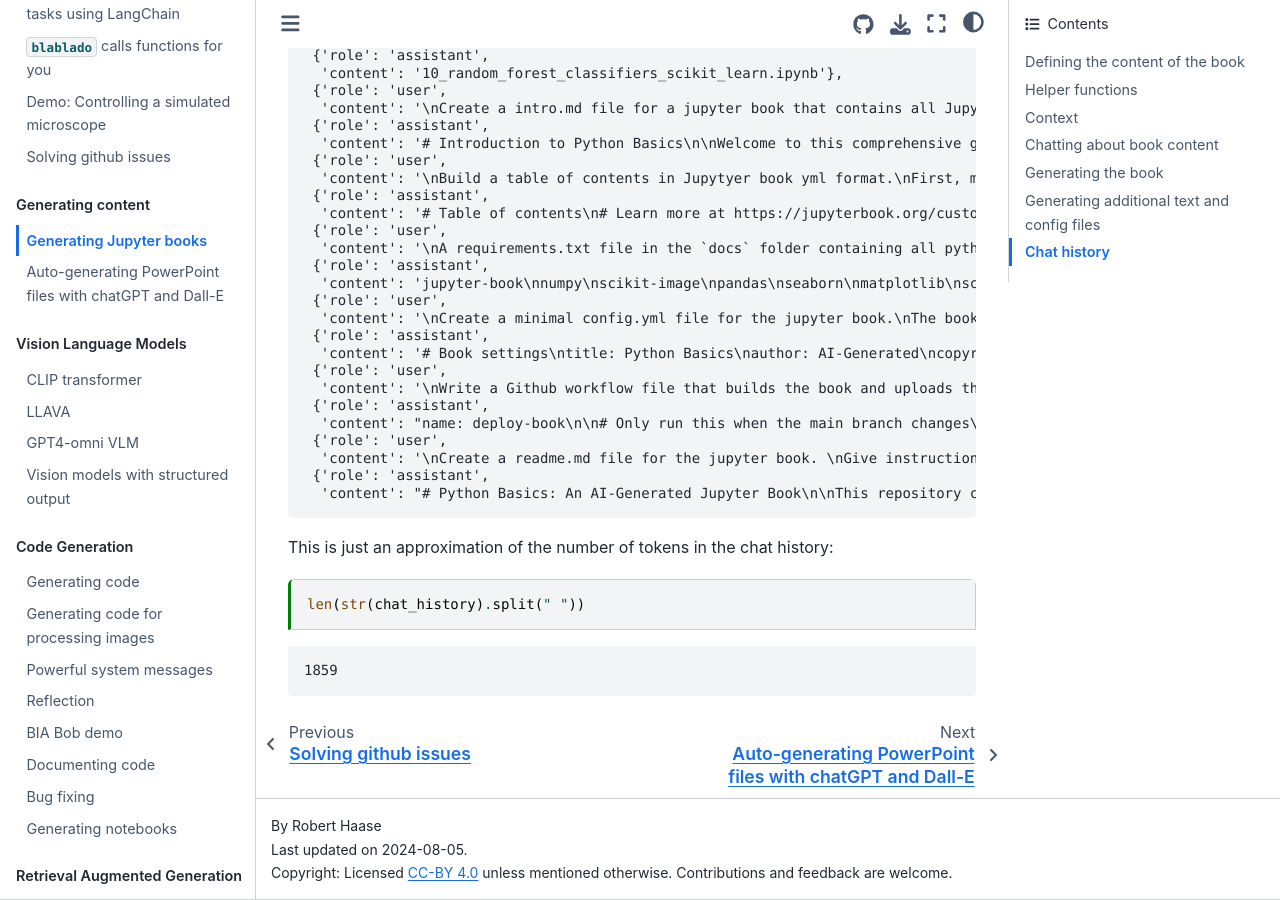
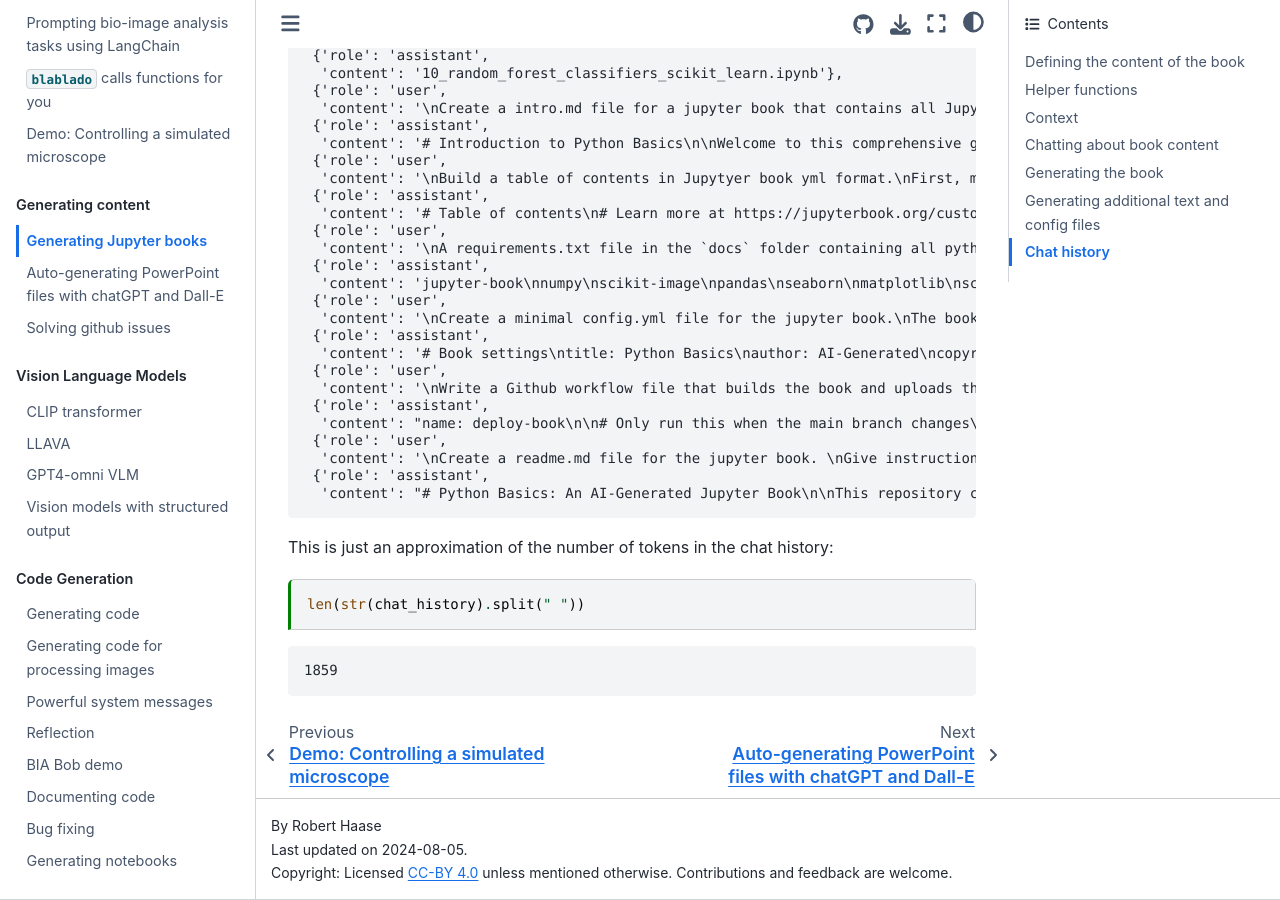
Before and after one commit to ScaDS/generative-ai-notebooks, a Jupyter Book: the page built from docs/44_generating_jupyter_books/generator.ipynb, in a window 1280 px wide and 900 px high, scrolled down 8457 px. Built offline with Jupyter Book 1.0.4 settings and Sphinx 7.4.7 and the Sphinx Book theme 1.1.4, drawn with Linux system fonts in a browser that asks for light colours; pages that are not in the unit, such as notebooks, are missing from menus.

Commit message:
Update _toc.yml

```diff
--- a/docs/_toc.yml
+++ b/docs/_toc.yml
@@ -37,7 +37,6 @@ parts:
     - file: 30_function_calling/30_langchain_bia.ipynb
     - file: 30_function_calling/50_blablado.ipynb
     - file: 30_function_calling/55_microscope_stage_demo.ipynb
-    - file: 64_github_interaction/solving_github_issues.ipynb
 
 
   - caption: Image Generation
@@ -64,6 +63,7 @@ parts:
     chapters:
     - file: 44_generating_jupyter_books/generator.ipynb
     - file: 45_pptx_generation/prompting_rdm.ipynb
+    - file: 64_github_interaction/solving_github_issues.ipynb
 
   - caption: Vision Language Models
     chapters:
```
